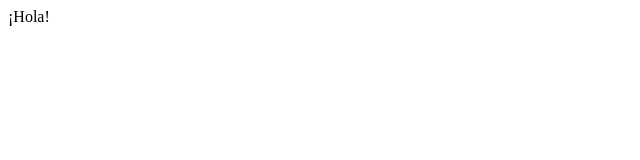
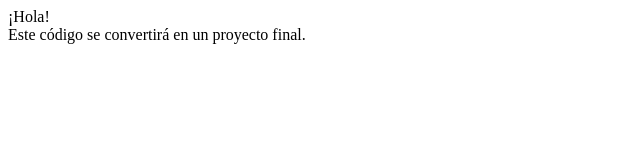
Before and after one commit to ximenamarquez1/ejemplo_github, a plain HTML site: page index.html in a window 1280 px wide. Shown: the whole page, without its empty margins (0-640 px from the left). Drawn offline with Linux system fonts and the light colour scheme.

Commit message:
Maquetado 1.1
Se agregó las líneas 4 y 5, en las que se hace un salto de línea y se agregó texto.

```diff
--- a/index.html
+++ b/index.html
@@ -1,4 +1,6 @@
 <HTML>
 <body>
 ¡Hola!
+<br>
+Este código se convertirá en un proyecto final.
 </body>
```
